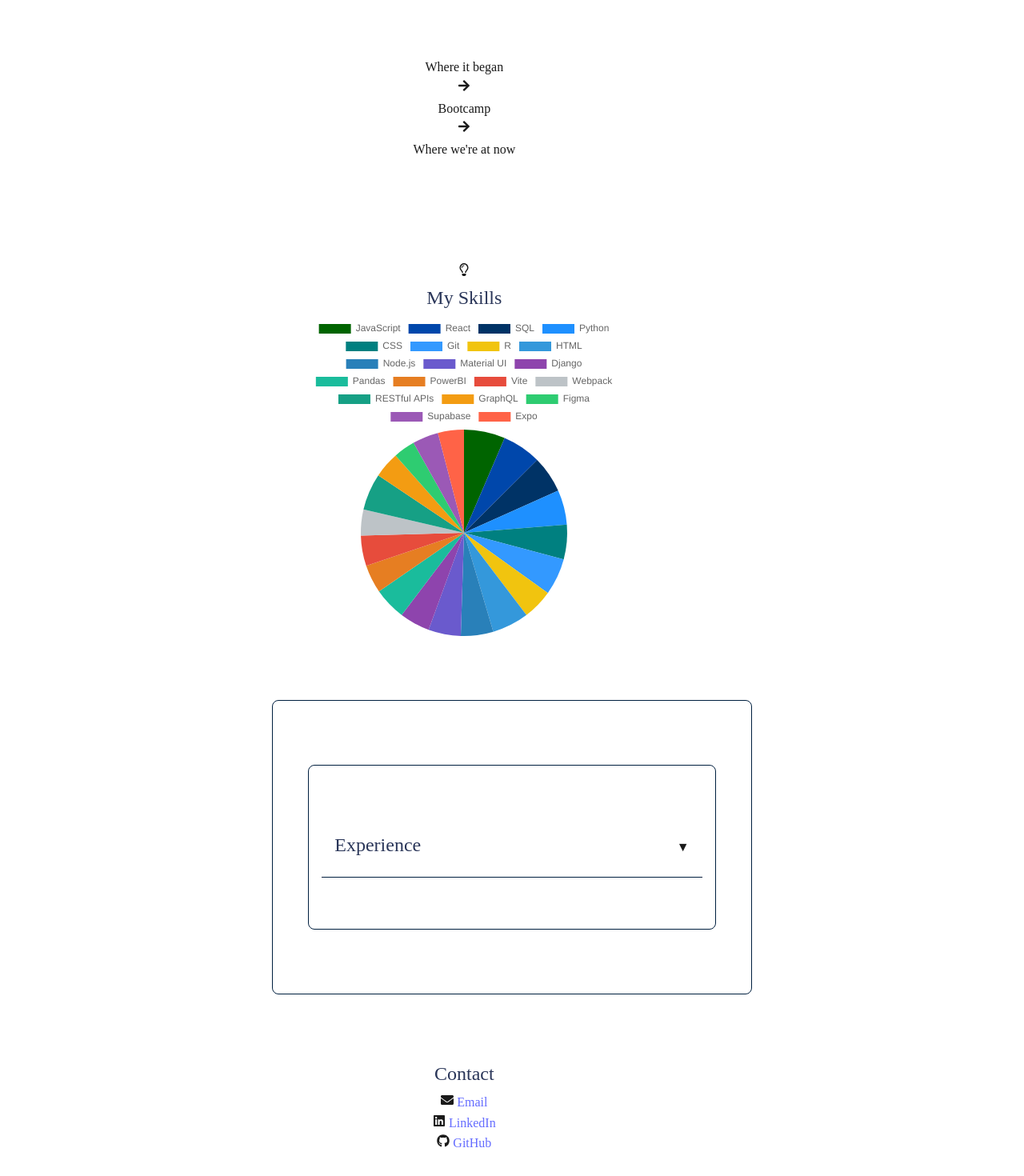
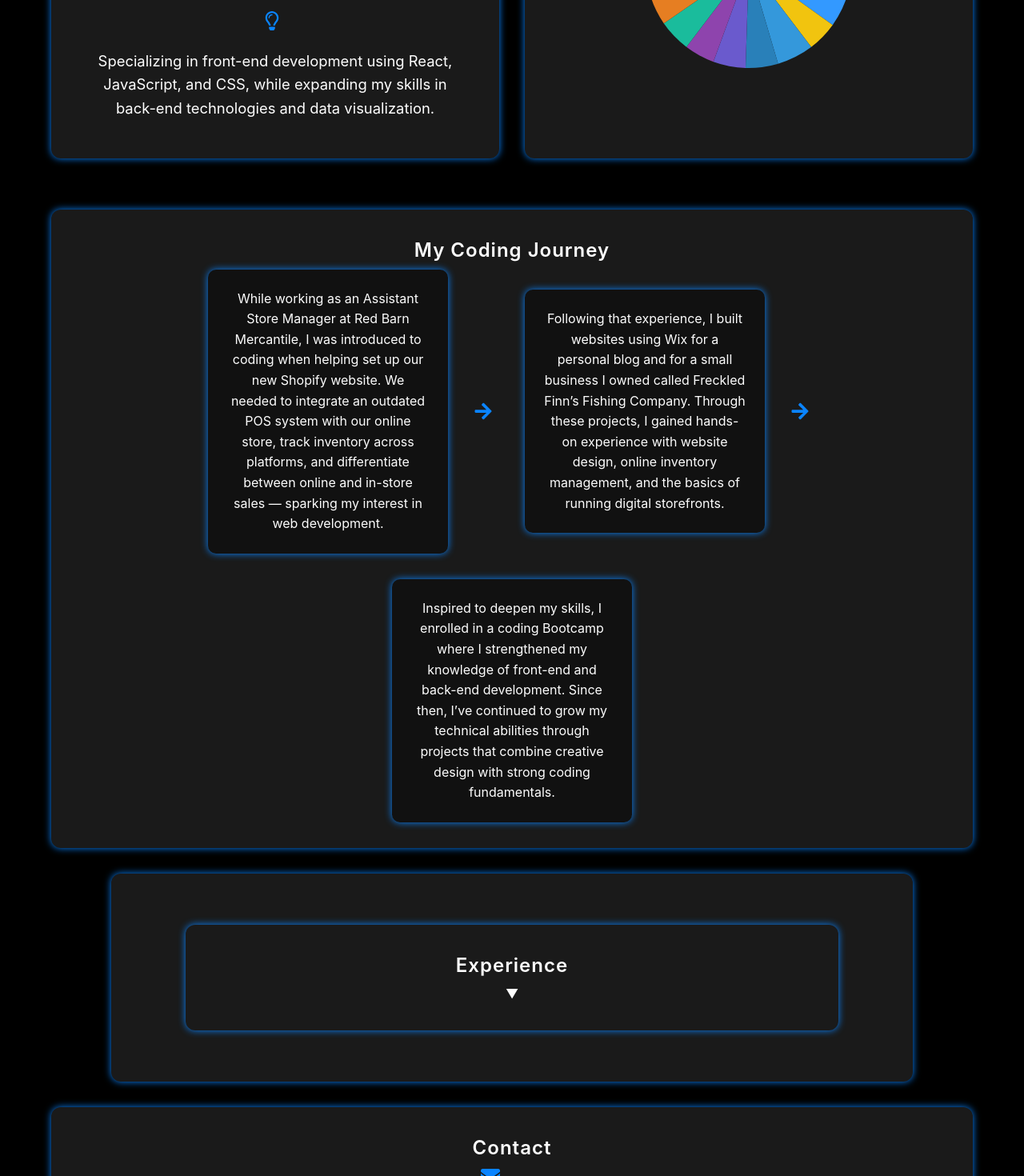
Before and after one commit to clarissafuller/DynamicPage, a React (Vite) app: page /portfolio in a window 1280 px wide. Shown: the part 760-2230 px from the top of the page at 80% size. Built offline with nearby package versions, Linux system fonts and the light colour scheme.

Commit message:
finishes portfolio page with styling and all info needed. All links are functional

```diff
--- a/src/components/Experience.jsx
+++ b/src/components/Experience.jsx
@@ -13,7 +13,7 @@ function ExperienceSection({ jobs }) {
       {isOpen && (
         <div className="experience-content">
           {jobs.map((job, index) => (
-            <div className="job" key={index}>
+            <div className="job-card" key={index}>
               <h3>{job.title}</h3>
               <p>{job.dates}</p>
               <ul>
--- a/src/data/jobs.js
+++ b/src/data/jobs.js
@@ -1,20 +1,30 @@
 const jobData = [
   {
-    title: "Software Developer – Apple",
+    title: "Specialist – Apple",
     dates: "2023–Present",
     description: [
-      "Worked on internal tools and process automation",
-      "Collaborated with cross-functional teams",
-      "Improved UI consistency across internal dashboards",
+      "Developed hardware/software troubleshooting skills while assisting with device setups and technical support. Also, took initiative to complete Coursera courses in development and attended internal Apple events focused on Swift, Xcode, and developer tools like Radar",
     ],
   },
   {
-    title: "Research Fellow – FDA",
-    dates: "2019–2021",
+    title: "Subject Matter Expert (AI Trainer) – Outlier",
+    dates: "2024–Present",
     description: [
-      "Conducted regulatory research on medical devices",
-      "Led data collection for long-term studies",
-      "Wrote documentation for new testing protocols",
+      "Provide expert-level feedback and data to train AI systems in organic chemistry, ensuring accuracy and clarity in technical responses",
+    ],
+  },
+  {
+    title: "Assistant Store Manager – Red Barn Mercantile",
+    dates: "Aug 2020–Sept 2021",
+    description: [
+      "Led the integration of an outdated POS system with a new Shopify website to streamline in-store and online sales tracking. Through self-learning, I assisted in website setup and contributed to inventory synchronization across multiple platforms. This development for the small business needs sparked my transition towards a career in coding",
+    ],
+  },
+  {
+    title: "Freelance Web Projects – Web Developer (Freelance)",
+    dates: "2019–2022(roughly)",
+    description: [
+      "Designed and built websites using Wix for personal blog and a small business. This helped to developer skills in UX, content management, and basic e-commerce site maintenance. ",
     ],
   },
 ];
--- a/src/pages/ClarksTables.css
+++ b/src/pages/ClarksTables.css
@@ -21,17 +21,17 @@ body {
   margin: 0 auto;
 }
 
-h3 {
+.clarks-wrapper h3 {
   color: #000;
   font-size: 1.9rem;
 }
 
-p {
+.clarks-wrapper p {
   color: #000;
   font-size: 1rem;
 }
 
-section {
+.clarks-wrapper section {
   width: 90%;
   padding: 4rem 1rem;
 }
@@ -62,7 +62,7 @@ section {
   color: white;
 }
 
-button {
+.clarks-wrapper button {
   background-color: black;
   color: white;
   padding: 0.75rem 1.5rem;
--- a/src/pages/Portfolio.css
+++ b/src/pages/Portfolio.css
@@ -1,51 +1,133 @@
+/* -------- BASE -------- */
 .portfolio {
-  --bg-color: #ffffff;
-  --text-color: #000000;
-  --accent-color: #001f3f; /* Dark blue */
+  --bg-color: #000000;
+  --text-color: #fdfdfd;
+  --accent-color: #0a84ff; /* Vibrant blue */
+  --secondary-color: #1a1a1a; /* Dark gray background */
+  --box-glow: 0 0 10px var(--accent-color);
+
+  background-color: var(--bg-color);
+  color: var(--text-color);
+  font-family: "Poppins", "Inter", sans-serif; /* Modern clean fonts */
+  padding: 5%;
 }
 
-@media (prefers-color-scheme: dark) {
-  .portfolio {
-    --bg-color: #000000;
-    --text-color: #ffffff;
-    --accent-color: #1e90ff;
-  }
+/* -------- HEADINGS -------- */
+.portfolio h1,
+.portfolio h2,
+.portfolio h3 {
+  color: var(--text-color);
+  font-weight: 600;
+  letter-spacing: 1px;
 }
 
-.portfolio body {
-  background-color: var(--bg-color);
-  color: var(--text-color);
-  font-family: "Inter", sans-serif;
+.portfolio section {
+  background-color: var(--secondary-color);
+  border-radius: 12px;
+  box-shadow: var(--box-glow);
+  margin: 2rem 0;
+  padding: 2rem;
+  transition: box-shadow 0.3s ease;
 }
 
-.portfolio .experience-section {
-  border: 1px solid var(--accent-color);
-  border-radius: 8px;
-  margin: 1rem auto;
-  max-width: 600px;
-  overflow: hidden;
-  transition: all 0.3s ease;
+.portfolio section:hover {
+  box-shadow: 0 0 20px var(--accent-color);
 }
 
-.portfolio .experience-header {
+/* -------- FLEX GROUPS -------- */
+.portfolio .flex-group {
   display: flex;
-  justify-content: space-between;
-  align-items: center;
-  cursor: pointer;
-  padding: 1rem;
-  background-color: var(--bg-color);
-  border-bottom: 1px solid var(--accent-color);
+  flex-wrap: wrap;
+  gap: 2rem;
+  justify-content: center;
 }
 
-.portfolio .arrow {
+/* -------- ABOUT SECTION -------- */
+.portfolio #about {
+  flex: 1;
+  min-width: 300px;
+  text-align: center;
+}
+
+/* -------- SKILLS SECTION -------- */
+.portfolio #skills {
+  flex: 1;
+  min-width: 300px;
+  text-align: center;
+}
+
+/* -------- JOURNEY SECTION -------- */
+.portfolio .journey-map {
+  display: flex;
+  flex-wrap: wrap;
+  justify-content: center;
+  align-items: center;
+  gap: 2rem;
+}
+
+.portfolio .the-start,
+.portfolio .next-step,
+.portfolio .final-step {
+  background-color: #111111;
+  padding: 1.5rem;
+  border-radius: 10px;
+  box-shadow: var(--box-glow);
+  max-width: 300px;
+  text-align: center;
   transition: transform 0.3s ease;
 }
 
-.portfolio .arrow.open {
-  transform: rotate(180deg);
+.portfolio .the-start:hover,
+.portfolio .next-step:hover,
+.portfolio .final-step:hover {
+  transform: translateY(-5px);
 }
 
-.portfolio .experience-content {
-  padding: 1rem;
-  background-color: var(--bg-color);
+.journey-map h2 {
+  padding: 4%;
 }
+
+/* -------- ICONS -------- */
+.portfolio svg {
+  color: var(--accent-color);
+  margin-right: 0.5rem;
+  font-size: 1.5rem;
+}
+
+/* -------- EXPERIENCE -------- */
+.portfolio .experience-section {
+  background-color: var(--secondary-color);
+  border-radius: 12px;
+  box-shadow: var(--box-glow);
+  overflow: hidden;
+  margin: 2rem auto;
+  max-width: 87%;
+}
+.portfolio .job-card {
+  background-color: #111111;
+  padding: 1.5rem;
+  margin-bottom: 1.5rem;
+  border: 1px solid var(--accent-color);
+  border-radius: 8px;
+  box-shadow: 0 0 10px rgba(0, 31, 63, 0.7);
+  transition: transform 0.2s ease, box-shadow 0.2s ease;
+}
+
+.portfolio .job-card:hover {
+  transform: translateY(-5px);
+  box-shadow: 0 0 15px rgba(0, 100, 255, 0.8);
+}
+
+/* -------- CONTACT SECTION -------- */
+.portfolio #contact a {
+  color: var(--accent-color);
+  text-decoration: none;
+  transition: color 0.3s ease;
+}
+
+.portfolio #contact a:hover {
+  color: white;
+}
+.portfolio p {
+  color: var(--text-color) !important;
+}
--- a/src/pages/Portfolio.jsx
+++ b/src/pages/Portfolio.jsx
@@ -22,12 +22,13 @@ export default function Portfolio() {
         <h1>Clarissa Fuller</h1>
         <h2>developer, creative, student</h2>
       </section>
+      <div className="flex-group">
         <section id="about">
           <h2>ABOUT ME</h2>
           <p>
             I’m a passionate developer focused on building accessible, intuitive
-          web applications that prioritize user experience. I thrive on turning
-          complex problems into streamlined solutions.
+            web applications that prioritize user experience. I thrive on
+            turning complex problems into streamlined solutions.
           </p>
           <CiMapPin />
           <p>Washington, DC (open to remote)</p>
@@ -42,15 +43,6 @@ export default function Portfolio() {
             CSS, while expanding my skills in back-end technologies and data
             visualization.
           </p>
-      </section>
-      <section id="journey">
-        <div className="journey-map">
-          <div className="the-start">Where it began</div>
-          <FaArrowRight />
-          <div className="next-step">Bootcamp</div>
-          <FaArrowRight />
-          <div className="final-step">Where we're at now</div>
-        </div>
         </section>
         <section id="skills">
           <div
@@ -73,6 +65,37 @@ export default function Portfolio() {
           </div>
           <SkillsChart />
         </section>
+      </div>
+      <section id="journey">
+        <h2>My Coding Journey</h2>
+        <div className="journey-map">
+          <div className="the-start">
+            While working as an Assistant Store Manager at Red Barn Mercantile,
+            I was introduced to coding when helping set up our new Shopify
+            website. We needed to integrate an outdated POS system with our
+            online store, track inventory across platforms, and differentiate
+            between online and in-store sales — sparking my interest in web
+            development.
+          </div>
+          <FaArrowRight id="arrow" />
+          <div className="next-step">
+            Following that experience, I built websites using Wix for a personal
+            blog and for a small business I owned called Freckled Finn’s Fishing
+            Company. Through these projects, I gained hands-on experience with
+            website design, online inventory management, and the basics of
+            running digital storefronts.
+          </div>
+          <FaArrowRight id="arrow" />
+          <div className="final-step">
+            Inspired to deepen my skills, I enrolled in a coding Bootcamp where
+            I strengthened my knowledge of front-end and back-end development.
+            Since then, I’ve continued to grow my technical abilities through
+            projects that combine creative design with strong coding
+            fundamentals.
+          </div>
+        </div>
+      </section>
+
       <section id="experience" className="experience-section">
         <Experience title="My Work Experience" jobs={jobData} />
       </section>
@@ -80,21 +103,27 @@ export default function Portfolio() {
         {" "}
         <h2>Contact</h2>
         <div>
-          <FaEnvelope /> <a href="mailto:you@example.com">Email</a>
+          <FaEnvelope /> <a href="mailto:clarissafuller5@yahoo.com">Email</a>
         </div>
         <div>
           <FaLinkedin />{" "}
-          <a href="https://linkedin.com/in/yourname" target="_blank">
+          <a
+            href="https://www.linkedin.com/in/clarissa-fuller-360096109/"
+            target="_blank"
+          >
             LinkedIn
           </a>
         </div>
         <div>
           <FaGithub />{" "}
-          <a href="https://github.com/yourname" target="_blank">
+          <a href="https://github.com/clarissafuller" target="_blank">
             GitHub
           </a>
         </div>
       </section>
+      <footer className="site-footer">
+        <p>Built by Clarissa Fuller &copy; {new Date().getFullYear()}</p>
+      </footer>
     </main>
   );
 }
```
Lines whose indentation alone changed are shown as unchanged.
